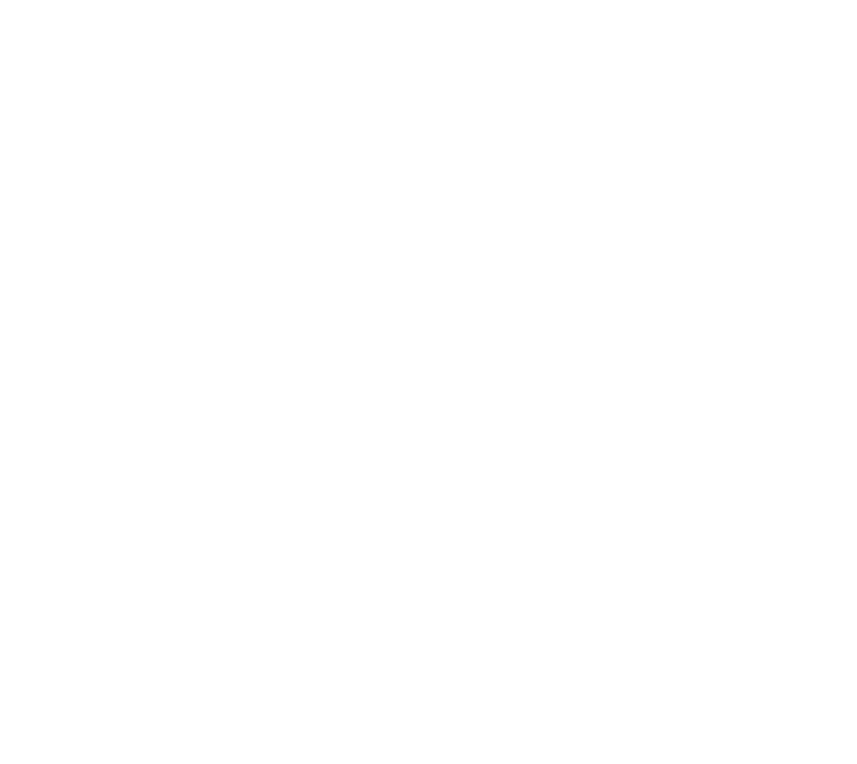
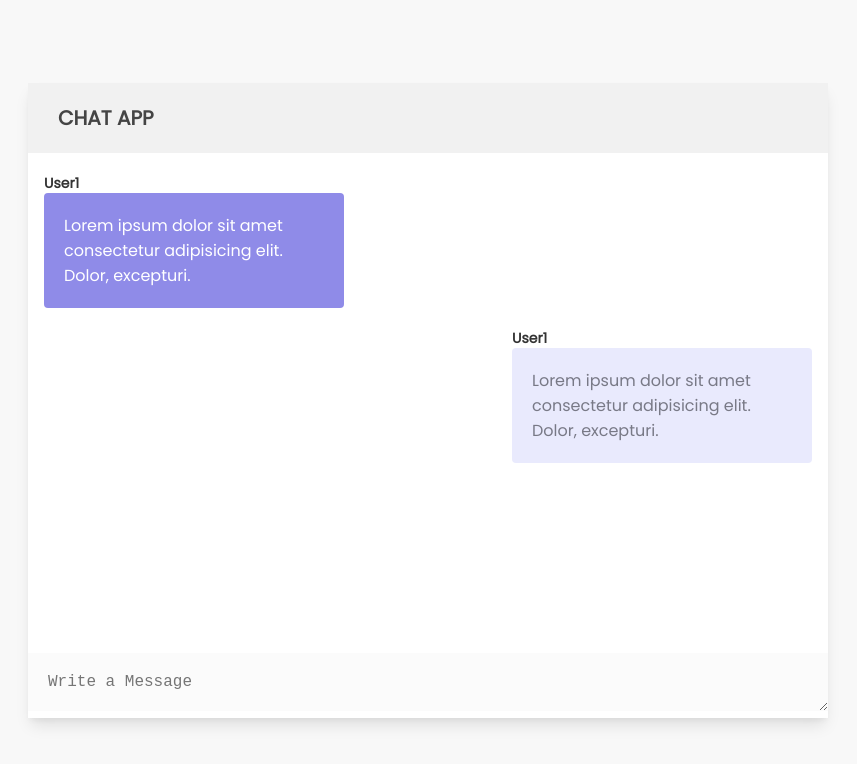
Before and after one commit to lifeofsoumya/Chat-app, a website: page index.html in a window 1280 px wide. Shown: the whole page, without its empty margins (212-1069 px from the left). Drawn offline with Linux system fonts and the light colour scheme.

Commit message:
frontend sorted

```diff
--- a/index.html
+++ b/index.html
@@ -5,10 +5,28 @@
     <meta http-equiv="X-UA-Compatible" content="IE=edge">
     <meta name="viewport" content="width=device-width, initial-scale=1.0">
     <title>Chat App</title>
-    <link rel="stylesheet" href="public/style.css">
+    <link rel="stylesheet" href="/style.css">
 </head>
 <body>
-
+    <section class="chat__section">
+        <div class="brand">
+            <img src="" alt="">
+            <h1>Chat App</h1>
+        </div>
+        <div class="message__area">
+            <div class="incoming message">
+                <h4>User1</h4>
+                <p>Lorem ipsum dolor sit amet consectetur adipisicing elit. Dolor, excepturi.</p>
+            </div>
+            <div class="outgoing message">
+                <h4>User1</h4>
+                <p>Lorem ipsum dolor sit amet consectetur adipisicing elit. Dolor, excepturi.</p>
+            </div>
+        </div>
+        <div>
+            <textarea id="textarea" cols="30" rows="1" placeholder="Write a Message"></textarea>
+        </div>
+    </section>
 </body>
-<script src="/public/client.js"></script>
+<script src="/client.js"></script>
 </html>
--- a/public/style.css
+++ b/public/style.css
@@ -0,0 +1,73 @@
+@import url('https://fonts.googleapis.com/css2?family=Poppins&display=swap');
+* {
+    padding: 0;
+    margin: 0;
+    box-sizing: border-box;
+}
+
+body {
+    display: flex;
+    align-items: center;
+    justify-content: center;
+    min-height: 100vh;
+    background: #F8F8F8;
+    font-family: 'Poppins', sans-serif;
+}
+section.chat__section {
+    width: 800px;
+    max-width: 90%;
+    background: #fff;
+    box-shadow: 0 10px 15px -3px rgba(0, 0, 0, 0.1), 0 4px 6px -2px rgba(0, 0, 0, 0.05);
+}
+.brand {
+    padding: 20px;
+    background: #f1f1f1;
+    display: flex;
+    align-items: center;
+}
+.brand h1 {
+    text-transform: uppercase;
+    font-size: 20px;
+    color: #444;
+    margin-left: 10px;
+}
+.message__area{
+    height: 500px;
+    padding: 16px;
+    display: flex;
+    flex-direction: column;
+    overflow-y: auto;
+    padding-top: 40px;
+}
+textarea {
+    width: 100%;
+    border: none;
+    padding: 20px;
+    font-size: 16px;
+    outline: none;
+    background: #FBFBFB;
+}
+
+.message {
+    padding: 20px;
+    border-radius: 4px;
+    margin-bottom: 40px;
+    max-width: 300px;
+    position: relative;
+}
+.incoming {
+    background: #8F8BE8;
+    color: #fff;
+}
+.outgoing {
+    background: #e9eafd;
+    color: #787986;
+    margin-left: auto;
+}
+.message h4 {
+    position: absolute;
+    top: -20px;
+    left: 0;
+    color: #333;
+    font-size: 14px;
+}
--- a/server.js
+++ b/server.js
@@ -1,11 +1,13 @@
 const express = require('express')
 
 const app = express()
+
+app.use(express.static(__dirname + '/public'))
 
 const port = process.env.PORT || 3000;
 
 app.listen(port, ()=>{console.log(`Listening to port ${port}`)});
 
 app.get('/', (req, res)=>{
-
+    res.sendFile(__dirname + '/index.html')
 })
```
